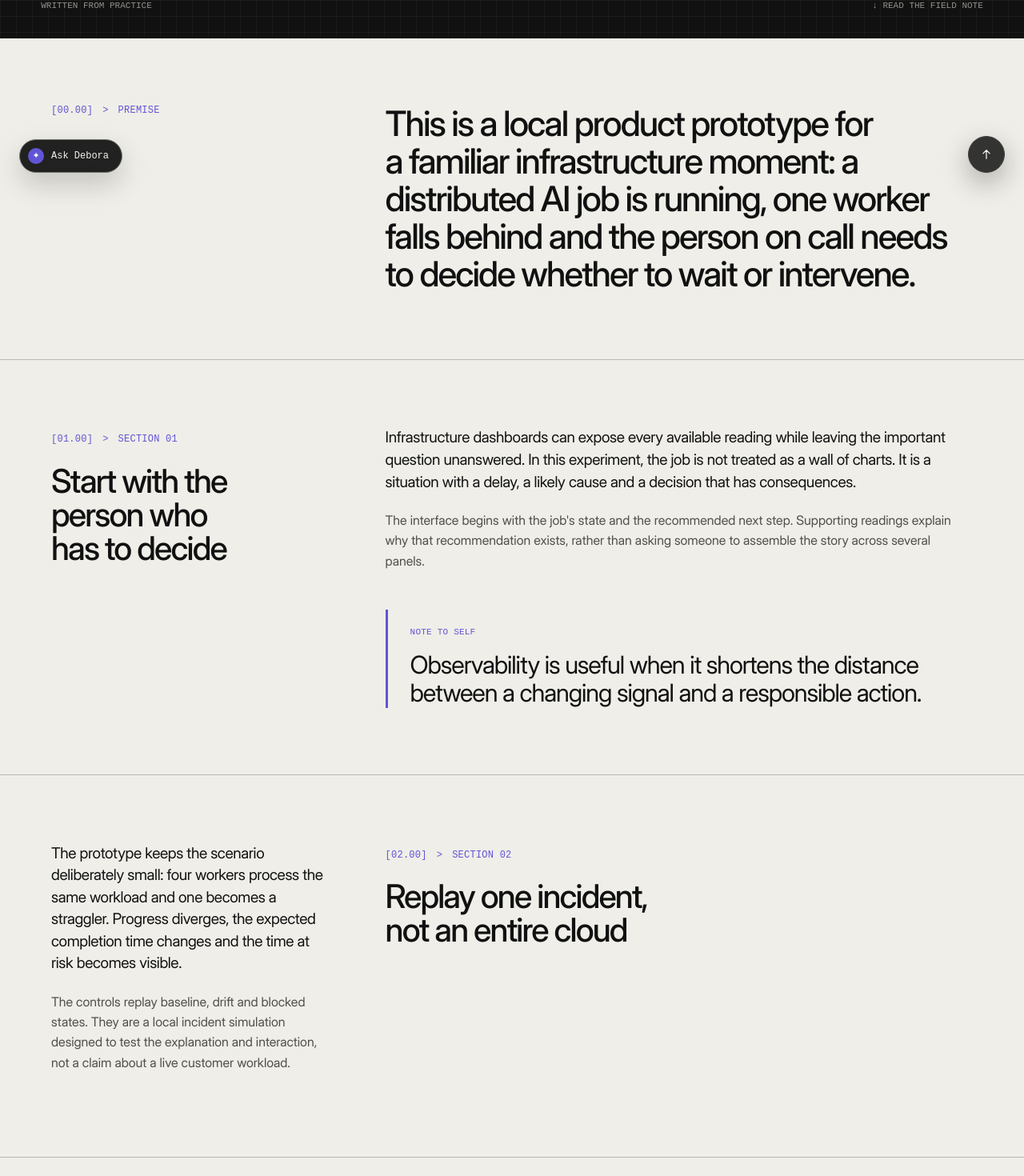
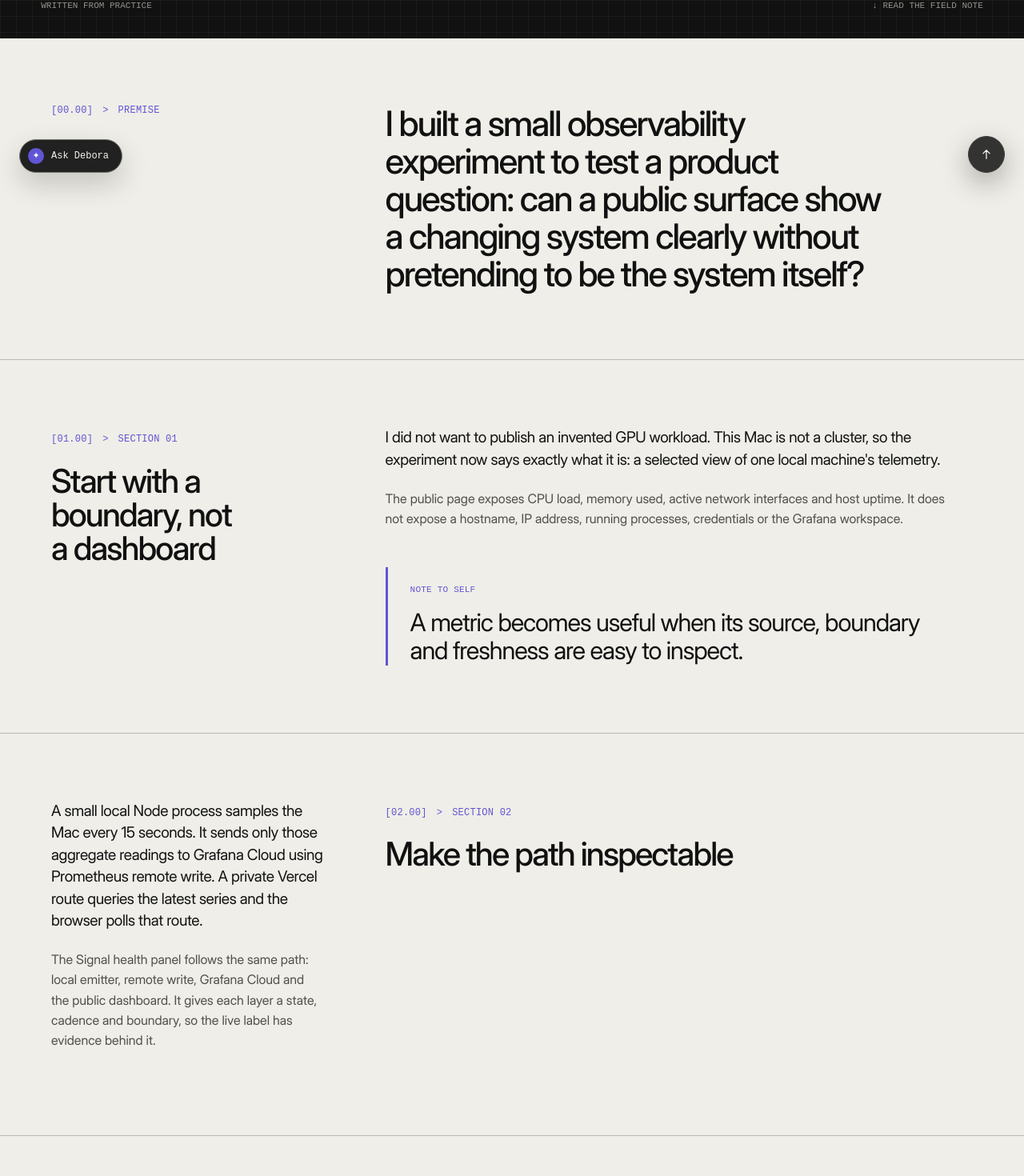
Before and after one commit to deboramoratalla-lab/portfolio, a Next.js app: page /lab/gpu-job-triage in a window 1280 px wide. Shown: the part 560-2030 px from the top of the page at 80% size. Built offline with nearby package versions, Linux system fonts and the light colour scheme.

Commit message:
Frame live telemetry as pipeline health

```diff
--- a/src/app/api/gpu-job-triage/route.ts
+++ b/src/app/api/gpu-job-triage/route.ts
@@ -16,8 +16,9 @@ async function query(expression: string, config: GrafanaConfig) {
   });
   if (!response.ok) throw new Error(`Grafana Cloud returned ${response.status}`);
   const payload = await response.json() as PrometheusResponse;
-  const raw = payload.data?.result?.[0]?.value?.[1];
-  return raw === undefined ? null : Number(raw);
+  const sample = payload.data?.result?.[0]?.value;
+  if (!sample) return null;
+  return { value: Number(sample[1]), timestamp: Number(sample[0]) };
 }
 
 export async function GET() {
@@ -47,11 +48,12 @@ export async function GET() {
       status: "live",
       updatedAt: new Date().toISOString(),
       metrics: {
-        progress: Math.round(progress),
-        inputWaitMs: Math.round(inputWaitSeconds),
-        throughput: Number(throughput.toFixed(2)),
-        cost: Number((cost ?? 0).toFixed(2)),
-        workers: Math.round(workerCount ?? 0),
+        progress: Math.round(progress.value),
+        inputWaitMs: Math.round(inputWaitSeconds.value),
+        throughput: Number(throughput.value.toFixed(2)),
+        cost: Number((cost?.value ?? 0).toFixed(2)),
+        workers: Math.round(workerCount?.value ?? 0),
+        freshnessSeconds: Math.max(0, Math.round(Date.now() / 1000 - progress.timestamp)),
       },
     });
   } catch {
--- a/src/app/lab/[slug]/page.tsx
+++ b/src/app/lab/[slug]/page.tsx
@@ -46,15 +46,15 @@ const reusableResources: Record<string, ReusableResource[]> = {
 
 const articles: Record<string, ArticleContent> = {
   "gpu-job-triage": {
-    lead: "This is a local product prototype for a familiar infrastructure moment: a distributed AI job is running, one worker falls behind and the person on call needs to decide whether to wait or intervene.",
-    quote: "Observability is useful when it shortens the distance between a changing signal and a responsible action.",
+    lead: "I built a small observability experiment to test a product question: can a public surface show a changing system clearly without pretending to be the system itself?",
+    quote: "A metric becomes useful when its source, boundary and freshness are easy to inspect.",
     sections: [
-      { title: "Start with the person who has to decide", paragraphs: ["Infrastructure dashboards can expose every available reading while leaving the important question unanswered. In this experiment, the job is not treated as a wall of charts. It is a situation with a delay, a likely cause and a decision that has consequences.", "The interface begins with the job's state and the recommended next step. Supporting readings explain why that recommendation exists, rather than asking someone to assemble the story across several panels."] },
-      { title: "Replay one incident, not an entire cloud", paragraphs: ["The prototype keeps the scenario deliberately small: four workers process the same workload and one becomes a straggler. Progress diverges, the expected completion time changes and the time at risk becomes visible.", "The controls replay baseline, drift and blocked states. They are a local incident simulation designed to test the explanation and interaction, not a claim about a live customer workload."] },
-      { title: "Use real tooling behind the concept", paragraphs: ["The companion stack is Docker-ready. Prometheus is the collector: every few seconds it asks the local workload service for readings such as worker progress, pressure and estimated time remaining, then stores them as time series. Grafana is the viewer: it asks Prometheus for those readings, turns them into panels and evaluates alert rules.", "The local service produces the same worker-level signals that the product prototype translates into a decision. Grafana is intentionally not the hero. It is the inspectable technical layer behind the experiment: useful for verifying a query, following a signal or debugging an alert."] },
-      { title: "Make the boundary visible", paragraphs: ["The stack can measure real container activity when it runs locally. The AI workload itself is simulated because this Mac is not a GPU cluster. That boundary stays visible in the copy and source code.", "If the same structure ran beside a real workload, the simulated worker readings could be replaced by the platform's job and hardware telemetry without changing the decision model."] },
+      { title: "Start with a boundary, not a dashboard", paragraphs: ["I did not want to publish an invented GPU workload. This Mac is not a cluster, so the experiment now says exactly what it is: a selected view of one local machine's telemetry.", "The public page exposes CPU load, memory used, active network interfaces and host uptime. It does not expose a hostname, IP address, running processes, credentials or the Grafana workspace."] },
+      { title: "Make the path inspectable", paragraphs: ["A small local Node process samples the Mac every 15 seconds. It sends only those aggregate readings to Grafana Cloud using Prometheus remote write. A private Vercel route queries the latest series and the browser polls that route.", "The Signal health panel follows the same path: local emitter, remote write, Grafana Cloud and the public dashboard. It gives each layer a state, cadence and boundary, so the live label has evidence behind it."] },
+      { title: "Keep the product surface smaller than the tooling", paragraphs: ["Grafana stores and queries the time series. It is not copied into the portfolio as a dense admin screen. The prototype uses a smaller surface to make freshness, source and selected readings legible at a glance.", "That choice leaves a useful path for further investigation. The public view gives context, while the technical stack remains inspectable in the repository and Grafana remains the place for deeper analysis."] },
+      { title: "How I worked", paragraphs: ["This is a personal portfolio experiment. I set the product framing and visual direction, then iterated the implementation with Codex. I verified the integration by checking the live Grafana query, the Vercel API response and the active local emitter before describing any signal as live.", "The current scope is intentionally narrow. It proves a real telemetry loop and its privacy boundary. It does not claim to model a production GPU platform or operational incident response."] },
     ],
-    close: "The experiment asks a product question, not a tooling question: can an operator understand what changed and choose a next step before a slow job turns into avoidable cost?",
+    close: "The useful outcome is not a bigger dashboard. It is a small, truthful surface where a reader can see what is real, where it came from and what has been left out.",
   },
   "metrics-are-not-decisions": {
     lead: "This is an independent experiment that joins live GitHub and Storybook signals around a design-system component. I wanted to test one question: how does an observatory turn changing evidence into a decision someone can make?",
--- a/src/components/gpu-job-triage-demo.tsx
+++ b/src/components/gpu-job-triage-demo.tsx
@@ -27,7 +27,7 @@ type Worker = {
 
 type CloudSnapshot = {
   status: "live" | "no-data" | "not-configured" | "unavailable";
-  metrics?: { progress: number; inputWaitMs: number; throughput: number; cost: number; workers: number };
+  metrics?: { progress: number; inputWaitMs: number; throughput: number; cost: number; workers: number; freshnessSeconds: number };
 };
 
 const scenarios = {
@@ -168,6 +168,7 @@ export function GpuJobTriageDemo() {
   const [scenario, setScenario] = useState<Scenario>("baseline");
   const [decisionApplied, setDecisionApplied] = useState(false);
   const [cloud, setCloud] = useState<CloudSnapshot | null>(null);
+  const [refreshKey, setRefreshKey] = useState(0);
   const data = scenarios[scenario];
   const tone = scenario === "blocked" ? "orange" : scenario === "drift" ? "lime" : "cyan";
   const confirmation = scenario === "baseline" ? "Allocation kept. The next check is scheduled in 10 minutes." : scenario === "drift" ? "Triage opened for worker-04. Scaling remains on hold." : "Input dependency marked for escalation. GPU scaling remains paused.";
@@ -185,24 +186,24 @@ export function GpuJobTriageDemo() {
       try {
         const response = await fetch("/api/gpu-job-triage", { cache: "no-store" });
         if (response.ok && active) setCloud(await response.json() as CloudSnapshot);
-      } catch { /* The replay remains available when the live source is offline. */ }
+      } catch { /* The offline state remains explicit when the source cannot be reached. */ }
     };
     void update();
     const interval = window.setInterval(update, 15000);
     return () => { active = false; window.clearInterval(interval); };
-  }, []);
+  }, [refreshKey]);
 
   return (
     <section className="gpu-triage-demo" aria-labelledby="triage-demo-title">
       <div className="triage-demo-intro">
         <span>Interactive prototype</span>
-        <h2 id="triage-demo-title">The decision surface, not the telemetry wall.</h2>
-        <p>Replay a workload state to see how the same signals can point to a different next step.</p>
+        <h2 id="triage-demo-title">{isLive ? "Can I trust this telemetry path?" : "The decision surface, not the telemetry wall."}</h2>
+        <p>{isLive ? "CPU and memory are the evidence. The product question is whether the sample is fresh, the path is healthy and the public view has enough context to be trusted." : "This view is waiting for its first real telemetry sample."}</p>
       </div>
 
       <div className="triage-surface">
         <header className="triage-surface-header">
-          <div className="triage-job-identity"><span className="triage-mark"><IconActivityHeartbeat size={16} /></span><b>nebula / training</b><span>vision-batch-07</span></div>
+          <div className="triage-job-identity"><span className="triage-mark"><IconActivityHeartbeat size={16} /></span><b>{isLive ? "portfolio / telemetry" : "telemetry / awaiting signal"}</b><span>{isLive ? "mac-host-01" : "no replay"}</span></div>
           <div className="triage-header-actions">
             <span className="triage-live"><i /> {isLive ? "Grafana Cloud" : "replay signals"}</span>
             <button type="button" aria-label="Refresh workload data"><IconRefresh size={15} /></button>
@@ -210,34 +211,34 @@ export function GpuJobTriageDemo() {
           </div>
         </header>
 
-        <div className="triage-scenario-bar">
+        {!isLive && <div className="triage-scenario-bar">
           <span><IconPlayerPlay size={14} /> Replay state</span>
           <div role="group" aria-label="Choose a workload state">
             {(Object.keys(scenarios) as Scenario[]).map((name) => <button key={name} type="button" onClick={() => { setScenario(name); setDecisionApplied(false); }} className={scenario === name ? "is-selected" : ""}>{scenarios[name].label}</button>)}
           </div>
-        </div>
+        </div>}
 
         <div className="triage-layout-v3">
           <article className="triage-hero-card-v3">
-            <div className="triage-run-label"><i /> {data.label}</div>
+            <div className="triage-run-label"><i /> {isLive ? "Reporting" : "Awaiting telemetry"}</div>
             <ParticleField workers={data.workers} />
             <div className="triage-primary-reading">
-              <div className="triage-reading-title"><span>{isLive ? "Mac telemetry" : "Distributed AI job"}</span><small><IconCpu size={15} /> {isLive ? `${workers} source` : `${workers} workers`}</small></div>
+              <div className="triage-reading-title"><span>{isLive ? "Telemetry pipeline health" : "Distributed AI job"}</span><small><IconCpu size={15} /> {isLive ? `${workers} source` : `${workers} workers`}</small></div>
               <div className="triage-big-metrics">
-                <div className="triage-metric-v4"><Bars value={progress} tone={tone} /><div><strong>{progress}%</strong><span>{isLive ? "CPU load" : "progress"} <em>{isLive ? "live" : "+2.5"}</em></span></div></div>
+                <div className="triage-metric-v4"><Bars value={liveMetrics ? Math.max(0, 100 - liveMetrics.freshnessSeconds * 4) : progress} tone={tone} /><div><strong>{isLive ? `${liveMetrics.freshnessSeconds}s` : `${progress}%`}</strong><span>{isLive ? "sample age" : "progress"} <em>{isLive ? "fresh" : "+2.5"}</em></span></div></div>
                 <div className="triage-metric-v4"><Bars value={liveMetrics ? liveMetrics.inputWaitMs : scenario === "blocked" ? 86 : scenario === "drift" ? 62 : 38} tone={tone} /><div><strong>{inputWait}</strong><span>{isLive ? "memory used" : "input wait"} <em>{isLive ? "live" : scenario === "baseline" ? "stable" : "rising"}</em></span></div></div>
               </div>
-              <p>{isLive ? "Aggregated signals from this Mac, sampled every 15 seconds and queried through Grafana Cloud." : data.detail}</p>
+              <p>{isLive ? "The last sample arrived through Grafana Cloud. Host condition is secondary context, not the dashboard's purpose." : data.detail}</p>
               <div className="triage-wave"><IconWaveSine size={38} /><b>live</b></div>
             </div>
-            <footer><button type="button" onClick={() => setDecisionApplied(true)} aria-pressed={decisionApplied}><IconActivityHeartbeat size={17} /> {decisionApplied ? "Decision recorded" : data.action}<IconChevronRight size={16} /></button></footer>
+            <footer><button type="button" onClick={() => isLive ? setRefreshKey(Date.now()) : setDecisionApplied(true)} aria-pressed={isLive ? undefined : decisionApplied}><IconActivityHeartbeat size={17} /> {isLive ? "Recheck signal path" : decisionApplied ? "Decision recorded" : data.action}<IconChevronRight size={16} /></button></footer>
           </article>
 
           <aside className="triage-side-v3">
             <div className="triage-panel-head"><h3><IconGauge size={18} /> {isLive ? "Signal history" : "Input wait"}</h3><button type="button" aria-label="Input wait options"><IconDots size={18} /></button></div>
             <StepChart points={data.points} marker={data.marker} />
             <div className="triage-chart-labels"><span>00</span><span>15</span><span>30</span><span>45m</span></div>
-            <div className="triage-summary-stats"><div><IconBolt size={16} /><span>{isLive ? "Network interfaces" : "Throughput"}</span><b>{throughput}</b></div><div><IconChartHistogram size={16} /><span>{isLive ? "Sample cadence" : "Queue"}</span><b>{isLive ? "15s" : data.queue}</b></div><div><IconActivityHeartbeat size={16} /><span>{isLive ? "Host uptime" : "Retries"}</span><b>{isLive ? cost : data.retries}</b></div></div>
+            <div className="triage-summary-stats"><div><IconBolt size={16} /><span>{isLive ? "CPU load" : "Throughput"}</span><b>{isLive ? `${progress}%` : throughput}</b></div><div><IconChartHistogram size={16} /><span>{isLive ? "Network interfaces" : "Queue"}</span><b>{isLive ? throughput : data.queue}</b></div><div><IconActivityHeartbeat size={16} /><span>{isLive ? "Host uptime" : "Retries"}</span><b>{isLive ? cost : data.retries}</b></div></div>
             <div className="triage-recommendation"><span>Recommended action</span><strong>{data.action}</strong><div><small>ETA <b>{data.eta}</b></small><small>Cost <b>{cost}</b></small></div></div>
           </aside>
         </div>
```
